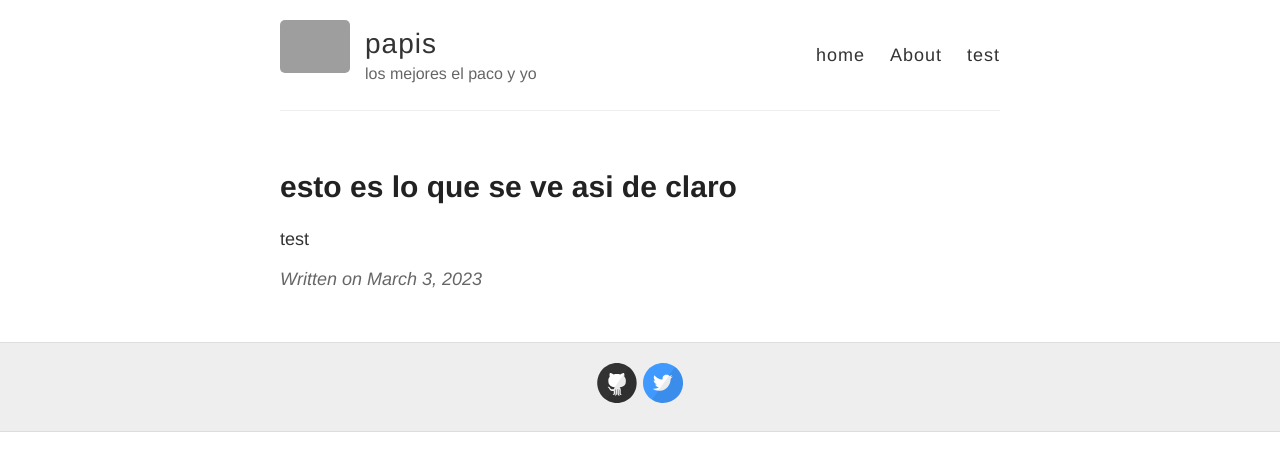
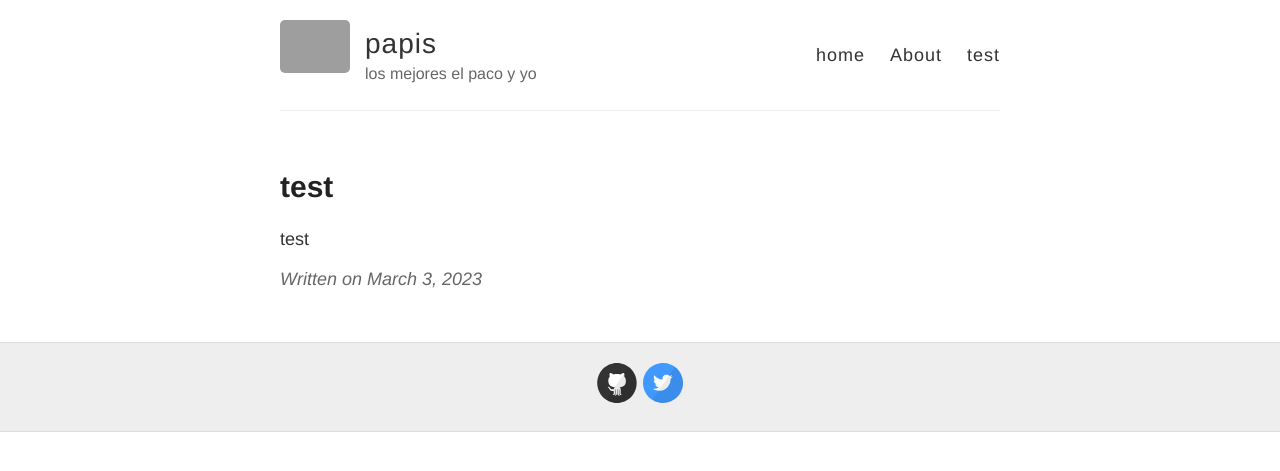
Before and after one commit to Aangeelll/Aangeelll.github.io, a Jekyll site: the page built from _posts/2023-3-3-TEST.md, in a window 1280 px wide. Shown: the top 471 px of the page. Built offline with Jekyll 4.4.1, drawn with Linux system fonts in a browser that asks for light colours; grey boxes are pictures that could not be loaded.

Commit message:
Update 2023-3-3-TEST.md

```diff
--- a/_posts/2023-3-3-TEST.md
+++ b/_posts/2023-3-3-TEST.md
@@ -1,6 +1,6 @@
 ---
 layout: post
-title: esto es lo que se ve asi de claro
+title: test
 ---
 
 test
```
